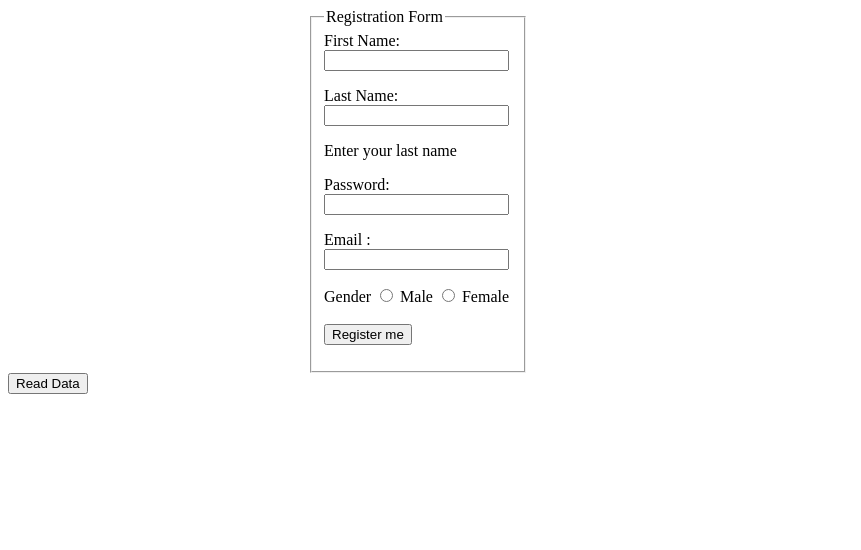
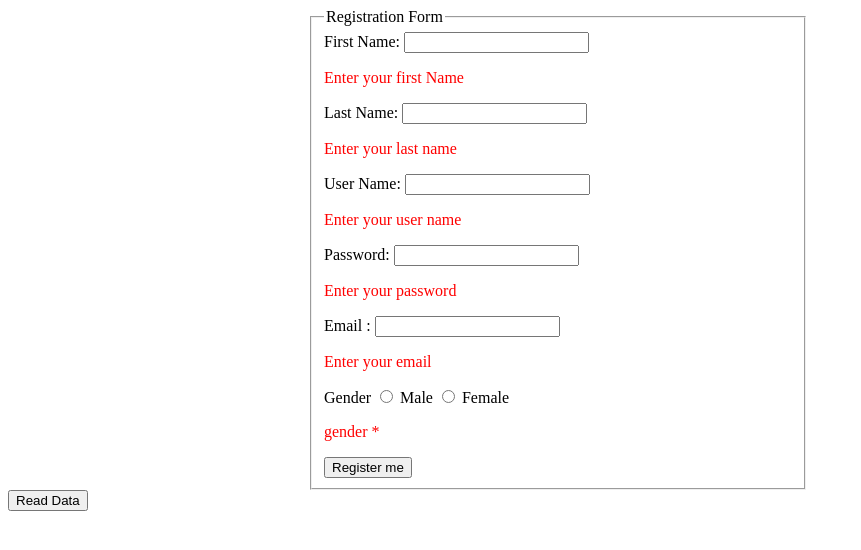
Before and after one commit to cyberbot143/JSON_PARSE_STRINGIFY_HTML5_LOCAL-STORAGE, a website: page public_html/index.html in a window 1280 px wide. Both pictures are taken after a click on the button "Register me". Shown: the whole page, without its empty margins (0-861 px from the left). Drawn offline with Linux system fonts and the light colour scheme.

Commit message:
As per Client Requirement Validations DOne

```diff
--- a/public_html/index.html
+++ b/public_html/index.html
@@ -12,35 +12,38 @@ and open the template in the editor.
         <script src ="validationScript.js" async></script>
     </head>
     <body>
-        <form id="myForm" style="width: 220px; padding-left: 300px">
+        <form id="myForm" style="width: 500px; padding-left: 300px">
             <fieldset>
                 <legend>Registration Form</legend>
 
 
-                First Name: <input  type="text"  id ='firstName'  onblur="if(this.value ==''){
-                    document.getElementById('firstNameErr').innerHTML = 'Enter your first name';
+                First Name: <input  type="text"  id ='firstName'  onblur="if (this.value == '') {
+                            document.getElementById('firstNameErr').innerHTML = 'Enter your first name'; }"
+                            onfocus=" if (this.length != 0) {  document.getElementById('firstNameErr').innerHTML = ''; }" >
+                <p style="color: red" id = "firstNameErr"></p>
 
-                }"
-                onfocus=" if(this.length != 0) {
-                    document.getElementById('firstNameErr').innerHTML = '';
-                    }
-                      else{
-                          document.getElementById('firstNameErr').innerHTML = 'XXXX';
+                Last Name: <input type="text" id ='lastName'  onblur="if (this.value == '') {
+                            document.getElementById('lastNameErr').innerHTML = 'Enter your last name'; }"
+                            onfocus=" if (this.length != 0) {  document.getElementById('lastNameErr').innerHTML = ''; }" >
 
-                      }              ">
-                                      <p id = "firstNameErr"></p>
-
-                 Last Name: <input type="text" id ='lastName' > </br>
-                 <p id = "err2"/>
-                User Name:  <input type="text" id ='userName'></br>
-                <p id = "err3"/>
-                Password:    <input  type="password"  id ='password' > </br>
-                <p id = "err4"/>
-                Email : <input  type="text"  id ='email' ></br>
-                <p id = "err5"/>
+                                <p style="color: red" id = "lastNameErr"></p>
+                User Name:  <input type="text" id ='userName' onblur="if (this.value == '') {
+                            document.getElementById('userNameErr').innerHTML = 'Enter your user name'; }"
+                            onfocus=" if (this.length != 0) {  document.getElementById('userNameErr').innerHTML = ''; }" >
+                        <p style="color: red" id = "userNameErr"></p>
+                Password:    <input  type="password"  id ='password' onblur="if (this.value == '') {
+                            document.getElementById('passwordErr').innerHTML = 'Enter your password'; }"
+                            onfocus=" if (this.length != 0) {  document.getElementById('passwordErr').innerHTML = ''; }" >
+                <p style="color: red" id = "passwordErr"></p>
+                Email : <input  type="text"  id ='email' onblur="if (this.value == '') {
+                            document.getElementById('emailErr').innerHTML = 'Enter your email '; }"
+                            onfocus=" if (this.length != 0) {  document.getElementById('emailErr').innerHTML = ''; }" >
+                                 <p style="color: red" id = "emailErr"></p>
                 Gender
                 <input type="radio" name="Gender"  value="1" id = 'male'/> Male
-                <input type="radio" name="Gender"  value="2" id = 'female'/> Female <br/> <br/>
+                <input type="radio" name="Gender"  value="2" id = 'female'/> Female
+                <p style="color: red" id = "genderErr"></p>
+
                 <button type="button" onclick="Validate()">Register me </button>
 
             </fieldset>
--- a/public_html/validationScript.js
+++ b/public_html/validationScript.js
@@ -46,17 +46,40 @@
 //
 //maxOccur(myarr);
 
+window.onload = function(){
+    displayTable();
 
+};
 
-var user = {};
 function Validate() {
+
     // initialize myarray from localstorage
+    if(localStorage.getItem("userList")){
     var myArray =JSON.parse(localStorage.getItem('userList'));
+
+   }
+   else{
+      var  myArray = new Array();
+   }
     var flag = true;
+    //radio button validation
+      var x = "";
+    if (document.getElementById('male').checked) {
+        document.getElementById('genderErr').innerHTML = "";
+        x = "male";
+    } else if (document.getElementById('female').checked) {
+        document.getElementById('genderErr').innerHTML = "";
+        x = "female";
+    } else {
+           document.getElementById('genderErr').innerHTML = "gender *";
+        x = "";
+        flag = false;
+    }
+    var fname = document.getElementById('firstName').value;
 
-    var fname = document.getElementById('firstName').value;
     if (fname.length == 0)
     {
+        document.getElementById('firstNameErr').innerHTML = "Enter your first Name";
         flag = false;
 
     }
@@ -64,37 +87,33 @@ function Validate() {
     var lname = document.getElementById('lastName').value;
     if (lname.length == 0)
     {
-        document.getElementById('err2').innerHTML = "Enter your last name";
+        document.getElementById('lastNameErr').innerHTML = "Enter your last name";
         flag = false;
     }
     var uname = document.getElementById('userName').value;
     if (uname.length == 0)
     {
-        console.log('Enter your user name');
+       document.getElementById('userNameErr').innerHTML = "Enter your user name";
         flag = false;
     }
     var pwd = document.getElementById('password').value;
     if (pwd.length == 0)
     {
-        console.log('Password Must not be empty');
+     document.getElementById('passwordErr').innerHTML = "Enter your password";
         flag = false;
     }
-    //radio button validation
-    var x = "";
-    if (document.getElementById('male').checked) {
-        console.log('you have checked male');
-        x = "male";
-    } else if (document.getElementById('female').checked) {
-        console.log('you have checked female');
-        x = "female";
-    } else {
-        console.log('blah blah');
-        x = "";
+    var mail = document.getElementById('email').value;
+    if(mail.length== 0){
+        document.getElementById('emailErr').innerHTML = "Enter your email";
         flag = false;
     }
+
+
+
     // if every field is filled
     if (flag == true)
     {
+       var user = {};
         // Create an object and then push into local storage
         user['Firstname'] = document.getElementById('firstName').value;
         user['lastname'] = document.getElementById('lastName').value;
@@ -102,17 +121,14 @@ function Validate() {
         user['password'] = document.getElementById('password').value;
         user['email'] = document.getElementById('email').value;
         user['gender'] = x;
-
+        console.log(user);
         myArray.push(user);
-        console.log(myArray);
-        localStorage.setItem('userList', JSON.stringify(myArray));
-
+        localStorage.setItem("userList", JSON.stringify(myArray));
         displayTable();
-
-  document.getElementById("myForm").reset();
+        document.getElementById("myForm").reset();
     }
 }
-window.onload = function displayTable(){
+function displayTable(){
      var retrievedObject = localStorage.getItem("userList");
      var parsedObject1 = JSON.parse(retrievedObject)
      var html = "<table id='dataTable' border='1|1'>";
@@ -134,13 +150,9 @@ window.onload = function displayTable(){
     }
     html+="</table>";
 if(localStorage.userList!==null){
-
-document.getElementById('display').innerHTML = html;
+    document.getElementById('display').innerHTML = html;
 }
-
 else{
-
-document.getElementById('display').innerHTML += html;
+    document.getElementById('display').innerHTML += html;
+    }
 }
-
-}
```
